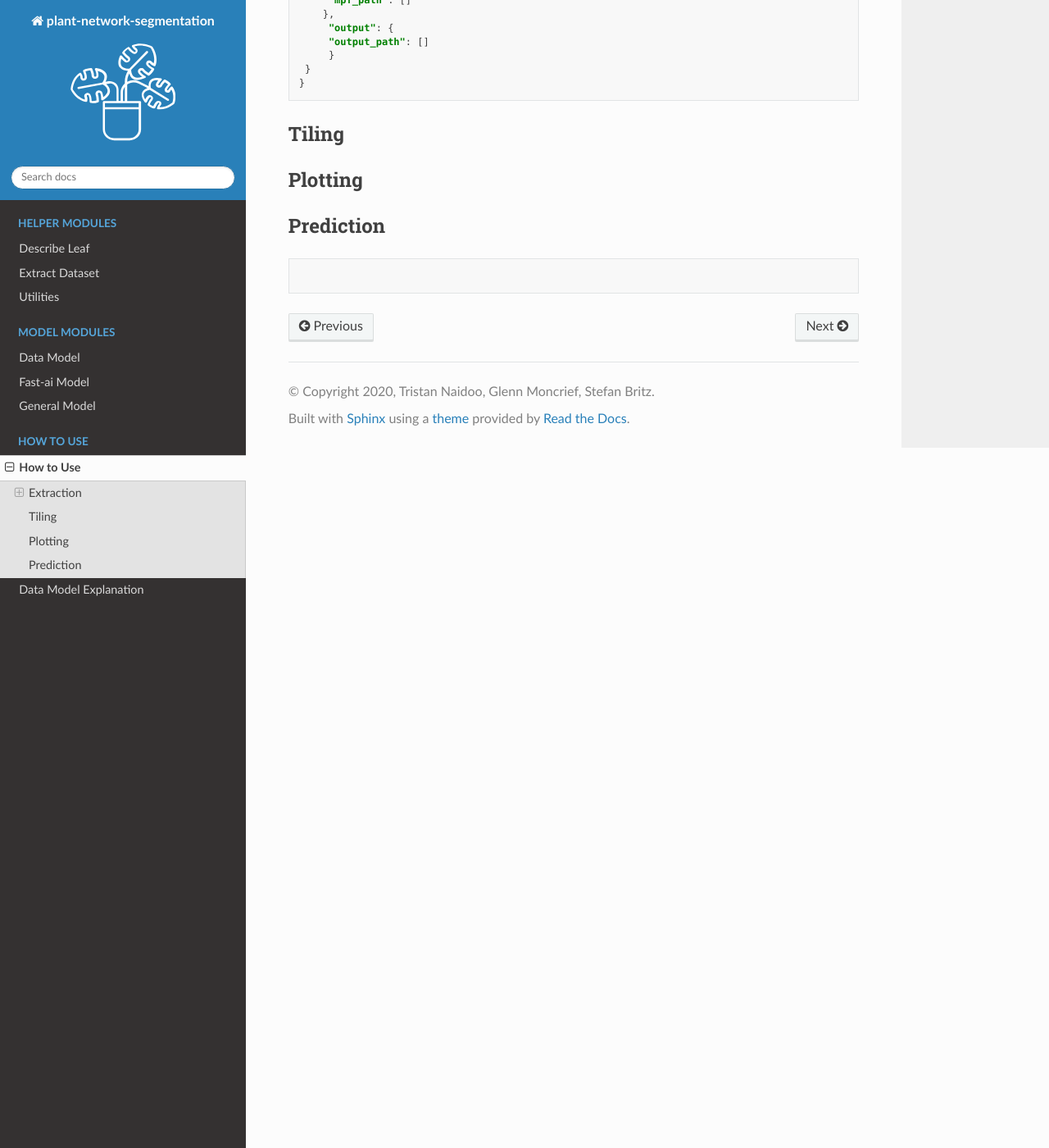
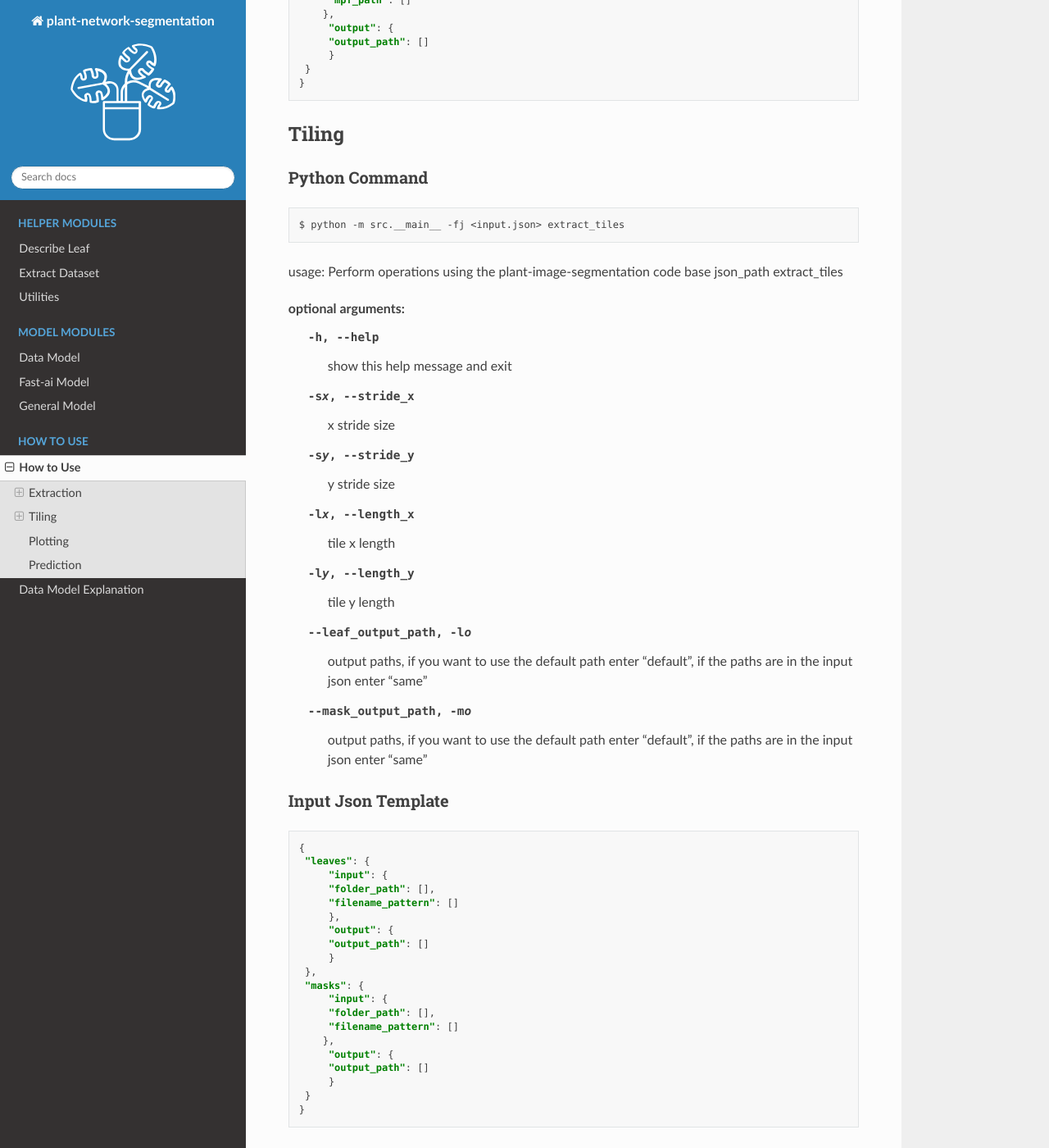
Before and after one commit to tristan-myles/plant-network-segmentation, a Sphinx documentation site: the page built from docs/pages/how_to_use.rst, in a window 1280 px wide and 1400 px high, scrolled down 1075 px. Shown: the whole window at 82% size. Built offline with Sphinx 7.4.7 and the Read the Docs theme 2.0.0, drawn with Linux system fonts in a browser that asks for light colours.

Commit message:
Adds -fj flag and tiling explanation

```diff
--- a/docs/pages/how_to_use.rst
+++ b/docs/pages/how_to_use.rst
@@ -9,7 +9,7 @@ Python Command
 
 .. prompt:: bash $
 
-   python -m src.__main__ <input.json> extract_images
+   python -m src.__main__ -fj <input.json> extract_images
 
 usage:
        Perform operations using the plant-image-segmentation code base json_path extract_images
@@ -55,6 +55,57 @@ Input Json Template
 Tiling
 ------
 
+Python Command
+^^^^^^^^^^^^^^
+
+.. prompt:: bash $
+
+   python -m src.__main__ -fj <input.json> extract_tiles
+
+usage: Perform operations using the plant-image-segmentation code base json_path extract_tiles
+
+optional arguments:
+  -h, --help            show this help message and exit
+  -sx, --stride_x   x stride size
+  -sy, --stride_y   y stride size
+  -lx, --length_x   tile x length
+  -ly, --length_y   tile y length
+  --leaf_output_path, -lo
+                        output paths, if you want to use the default path
+                        enter "default", if the paths are in the input json
+                        enter "same"
+  --mask_output_path, -mo
+                        output paths, if you want to use the default path
+                        enter "default", if the paths are in the input json
+                        enter "same"
+
+Input Json Template
+^^^^^^^^^^^^^^^^^^^
+
+.. code-block:: json
+
+   {
+    "leaves": {
+        "input": {
+        "folder_path": [],
+        "filename_pattern": []
+        },
+        "output": {
+        "output_path": []
+        }
+    },
+    "masks": {
+        "input": {
+        "folder_path": [],
+        "filename_pattern": []
+       },
+        "output": {
+        "output_path": []
+        }
+    }
+   }
+
+
 Plotting
 --------
 
```
